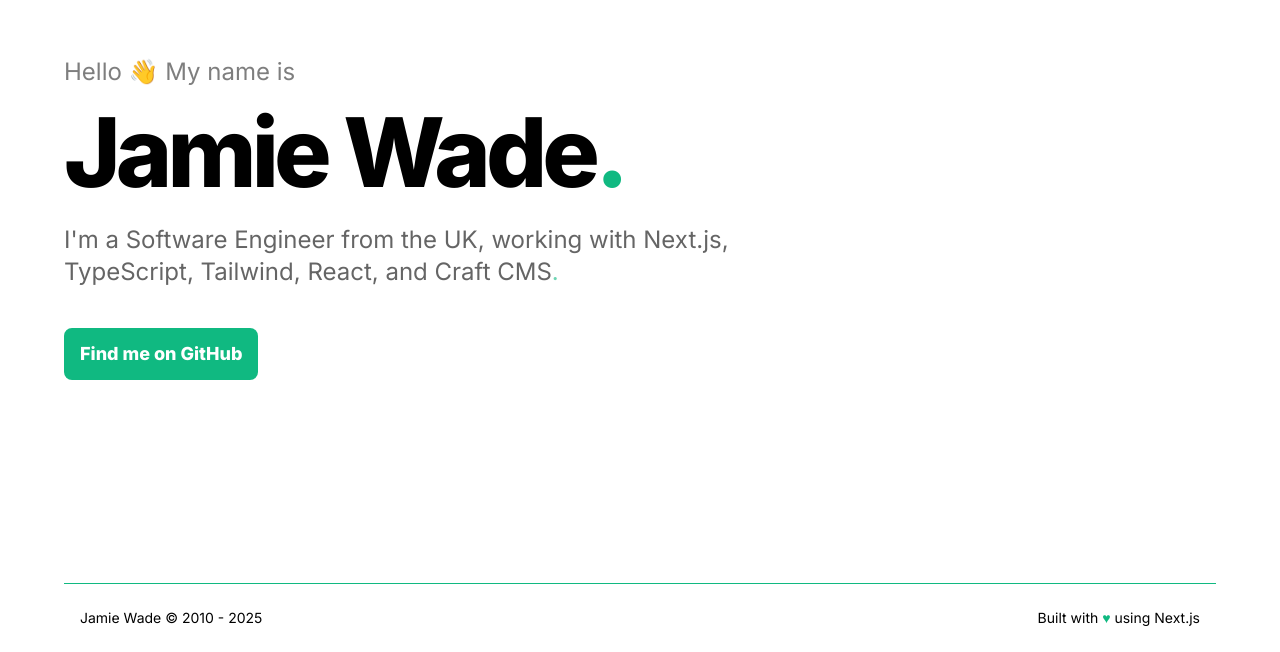
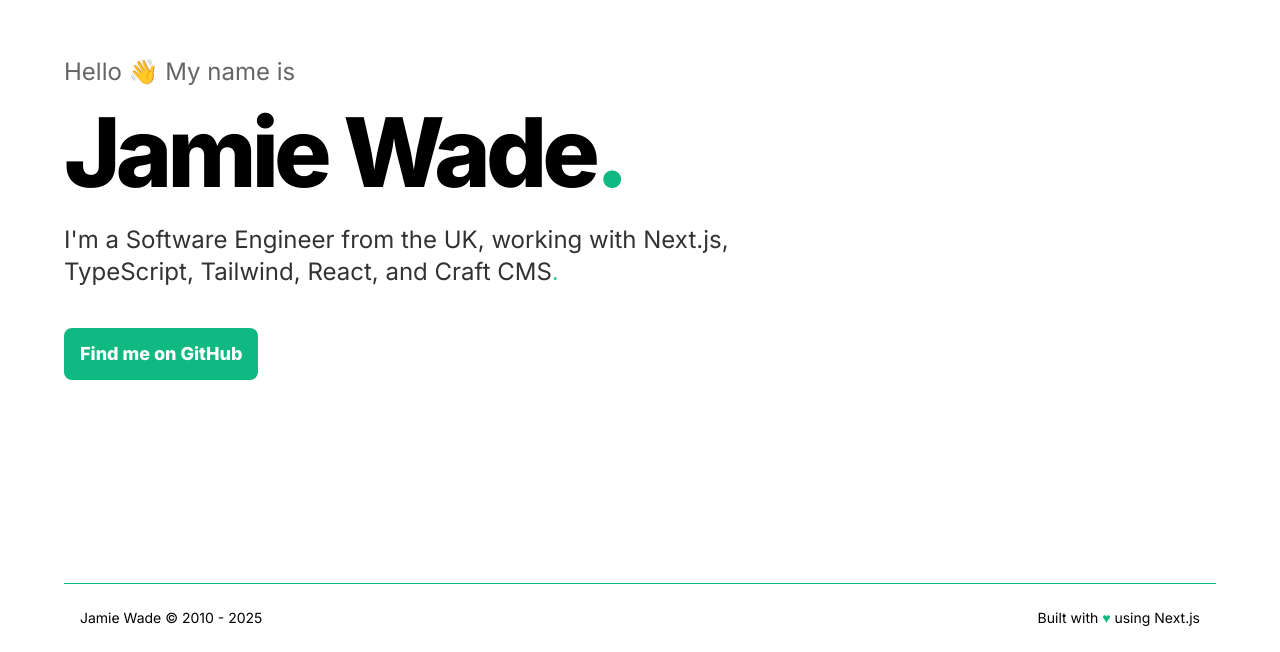
Before and after one commit to jamiewade/jamiewade.co.uk, a Next.js app: page / in a window 1280 px wide. Shown: the part 148-800 px from the top of the page. Built offline with nearby package versions, Linux system fonts and the light colour scheme.

Commit message:
Adjusts opacity

```diff
--- a/src/app/page.tsx
+++ b/src/app/page.tsx
@@ -18,9 +18,9 @@ export default function Home(): React.JSX.Element {
 								'mb-2 text-sm 2xs:mb-3 2xs:text-base sm:text-lg md:mb-4 md:text-xl lg:text-2xl'
 							}
 						>
-							<span className={'opacity-50'}>{`Hello `}</span>
+							<span className={'opacity-60'}>{`Hello `}</span>
 							<span>{`👋`}</span>
-							<span className={'opacity-50'}>{` My name is`}</span>
+							<span className={'opacity-60'}>{` My name is`}</span>
 						</p>
 
 						<h1
@@ -34,7 +34,7 @@ export default function Home(): React.JSX.Element {
 
 						<p
 							className={
-								'mb-8 opacity-60 text-sm max-w-72 2xs:mb-9 2xs:text-base 2xs:max-w-xs xs:max-w-md sm:text-lg md:mb-10 md:text-xl md:max-w-lg lg:text-2xl lg:max-w-2xl'
+								'mb-8 opacity-80 text-sm max-w-72 2xs:mb-9 2xs:text-base 2xs:max-w-xs xs:max-w-md sm:text-lg md:mb-10 md:text-xl md:max-w-lg lg:text-2xl lg:max-w-2xl'
 							}
 						>
 							{`I'm a Software Engineer from the UK, working with Next.js, TypeScript,
```
